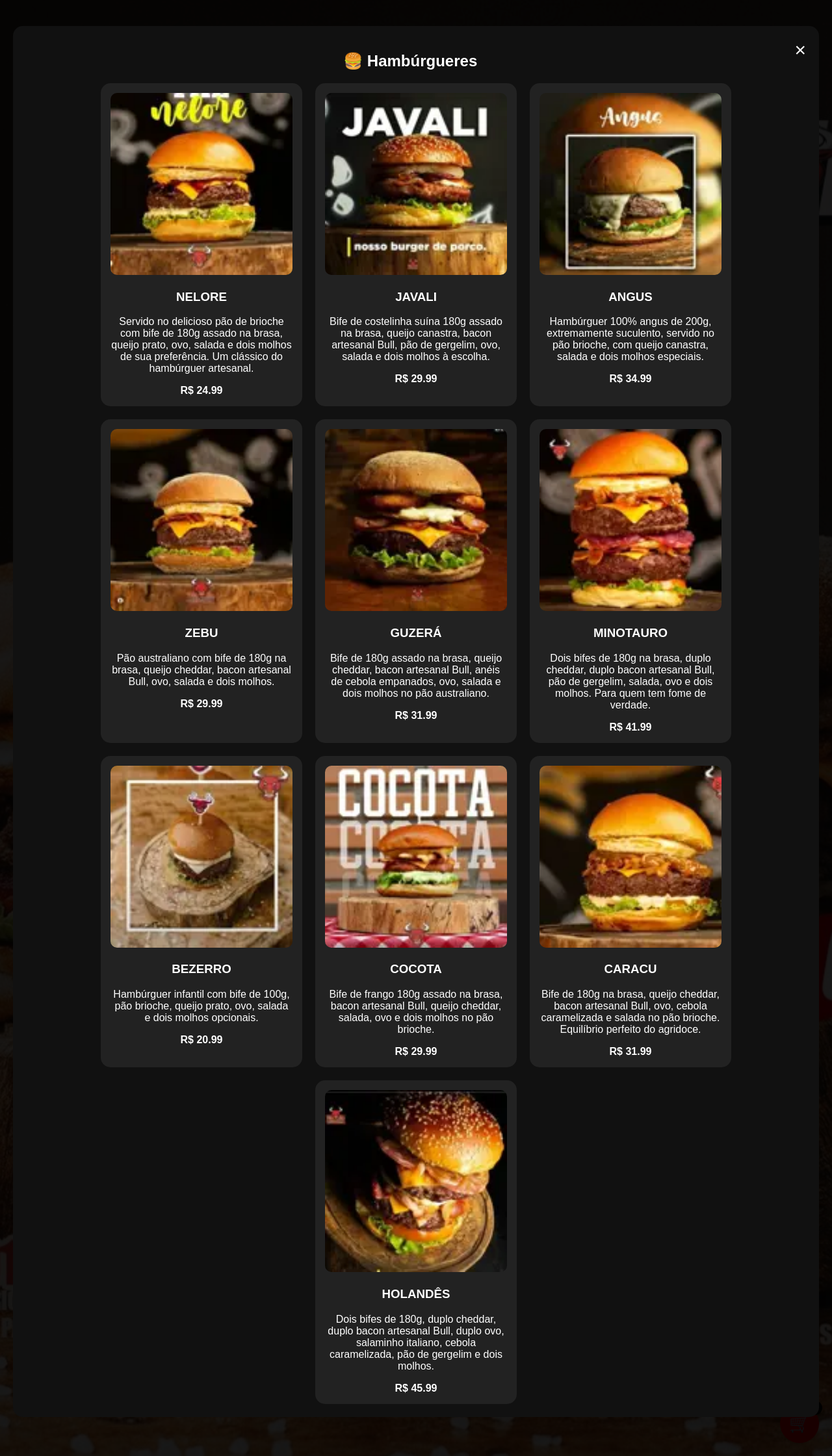
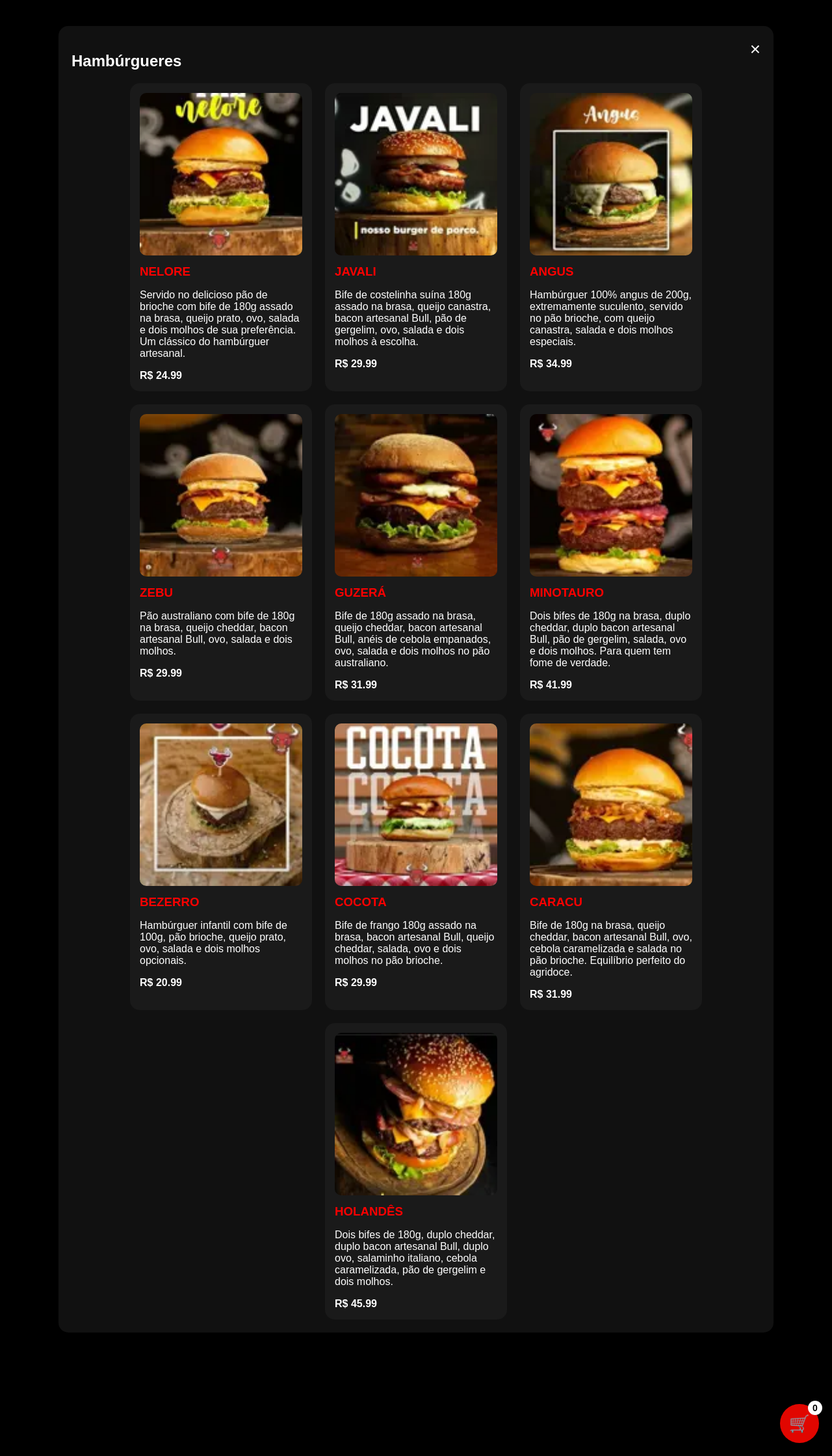
Before and after one commit to vitinnngsts/bullhouse, a Flask app: page / in a window 1280 px wide, after a click on "🍔 Hambúrgueres". Shown: the whole page at 65% size. Run offline with Flask 3, Linux system fonts and the light colour scheme; data that the repository does not hold is empty.

Commit message:
force redeploy now

```diff
--- a/fakebullhouse/templates/homepage.html
+++ b/fakebullhouse/templates/homepage.html
@@ -2,42 +2,69 @@
 <html lang="pt-br">
 <head>
 <meta charset="UTF-8">
-<title>CARDÁPIO BULL</title>
+<title>Cardápio Bull</title>
 <meta name="viewport" content="width=device-width, initial-scale=1.0">
 
 <style>
+* {
+    box-sizing: border-box;
+    font-family: Arial, sans-serif;
+}
+
 body {
-    background-image: url("{{ url_for('static', filename='fundo/fundo.png') }}");
-    background-size: cover;
-    background-position: center;
-    background-repeat: no-repeat;
+    margin: 0;
+    background: black;
+    color: white;
     min-height: 100vh;
-    margin: 0;
-    font-family: Arial, sans-serif;
-    color: white;
+}
+
+/* ===== TOURO DE FUNDO ===== */
+.touro {
+    position: fixed;
+    inset: 0;
+    background: url("{{ url_for('static', filename='logo/logo.png') }}") no-repeat center;
+    background-size: 65%;
+    opacity: 0.75;
+    z-index: -2;
+    filter: drop-shadow(0 0 60px rgba(225,0,0,0.6));
 }
 
 /* ===== CENTRAL ===== */
 .central {
     text-align: center;
-    background: rgba(0,0,0,0.65);
+    background: rgba(0,0,0,0.45);
+    backdrop-filter: blur(6px);
     padding: 30px;
     border-radius: 20px;
-    max-width: 90%;
+    max-width: 420px;
     margin: 40px auto;
 }
 
 h1 {
-    font-size: clamp(40px, 8vw, 100px);
+    font-size: 48px;
     margin-bottom: 10px;
+    color: #ff0000;
+}
+
+.central img {
+    width: 160px;
+    margin-bottom: 20px;
 }
 
 button {
-    padding: 12px 20px;
+    padding: 14px;
+    width: 100%;
+    margin-top: 10px;
+    border: none;
     border-radius: 10px;
-    border: none;
-    font-size: 16px;
+    background: #e10600;
+    color: white;
+    font-size: 18px;
     cursor: pointer;
+}
+
+button:hover {
+    opacity: 0.9;
 }
 
 /* ===== MODAIS ===== */
@@ -45,27 +72,26 @@ button {
     display: none;
     position: fixed;
     inset: 0;
-    background: rgba(0,0,0,0.9);
-    z-index: 100;
+    background: rgba(0,0,0,0.95);
+    z-index: 10;
     overflow-y: auto;
 }
 
 .modal-content {
     background: #111;
-    max-width: 1200px;
+    max-width: 1100px;
     margin: 40px auto;
     padding: 20px;
     border-radius: 15px;
-    text-align: center;
 }
 
 .close {
-    font-size: 30px;
+    font-size: 28px;
     float: right;
     cursor: pointer;
 }
 
-/* ===== GRID ===== */
+/* ===== GRID / CARDS ===== */
 .grid {
     display: flex;
     flex-wrap: wrap;
@@ -73,13 +99,17 @@ button {
     justify-content: center;
 }
 
-/* ===== CARD ===== */
 .card {
-    background: #222;
+    background: #1a1a1a;
+    border-radius: 15px;
     padding: 15px;
-    border-radius: 15px;
     width: 280px;
     cursor: pointer;
+    transition: transform 0.2s;
+}
+
+.card:hover {
+    transform: scale(1.03);
 }
 
 .card img {
@@ -87,68 +117,108 @@ button {
     border-radius: 10px;
 }
 
-/* ===== CARRINHO FIXO ===== */
+.card h3 {
+    margin: 10px 0 5px;
+    color: #ff0000;
+}
+
+/* ===== MODAL PRODUTO ===== */
+#modal-produto img {
+    width: 160px;
+    margin-bottom: 10px;
+}
+
+/* ===== CARRINHO FLUTUANTE ===== */
 .carrinho-btn {
     position: fixed;
+    right: 20px;
     bottom: 20px;
-    right: 20px;
-    background: red;
+    background: #e10600;
     width: 60px;
     height: 60px;
     border-radius: 50%;
+    display: flex;
+    justify-content: center;
+    align-items: center;
     font-size: 26px;
-    color: white;
-    display: flex;
-    align-items: center;
-    justify-content: center;
+    cursor: pointer;
+    z-index: 20;
 }
 
-.badge {
+.carrinho-contador {
     position: absolute;
     top: -5px;
     right: -5px;
-    background: black;
-    color: white;
+    background: white;
+    color: black;
     font-size: 14px;
     width: 22px;
     height: 22px;
     border-radius: 50%;
+    display: flex;
+    justify-content: center;
+    align-items: center;
+    font-weight: bold;
 }
 
-/* ===== MODAL ADD ===== */
-#img-produto {
-    width: 200px;
+/* ===== CARRINHO MODAL ===== */
+.carrinho-modal {
+    display: none;
+    position: fixed;
+    right: 20px;
+    bottom: 90px;
+    background: #111;
+    width: 300px;
+    padding: 15px;
     border-radius: 15px;
+    z-index: 30;
 }
 
-input, textarea {
-    width: 90%;
-    padding: 10px;
-    border-radius: 8px;
-    border: none;
+.item-carrinho {
+    display: flex;
+    justify-content: space-between;
+    margin-bottom: 6px;
+}
+
+.item-carrinho button {
+    background: transparent;
+    color: red;
+    font-size: 16px;
+    width: auto;
+}
+
+/* ===== RESPONSIVO ===== */
+@media (max-width: 768px) {
+    .touro {
+        background-size: 90%;
+    }
+    h1 {
+        font-size: 36px;
+    }
 }
 </style>
 </head>
 
 <body>
 
+<div class="touro"></div>
+
 <div class="central">
-    <h1>CARDÁPIO BULL</h1>
-    <img src="{{ url_for('static', filename='logo/logo.png') }}" width="180"><br><br>
-
+    <h1>BULL HOUSE</h1>
+    <img src="{{ url_for('static', filename='logo/logo.png') }}">
     <button onclick="abrirModal('hamburgueres')">🍔 Hambúrgueres</button>
     <button onclick="abrirModal('porcoes')">🍟 Porções</button>
 </div>
 
-<!-- ===== MODAL HAMBURGUER ===== -->
+<!-- ===== MODAL HAMBURGUERES ===== -->
 <div id="hamburgueres" class="modal">
 <div class="modal-content">
 <span class="close" onclick="fecharModal('hamburgueres')">×</span>
-<h2>🍔 Hambúrgueres</h2>
-
+<h2>Hambúrgueres</h2>
 <div class="grid">
 {% for p in produtos_hamburguer %}
-<div class="card" onclick="abrirProduto({{ p.id }}, '{{ p.nome }}', '{{ p.imagem }}', '{{ p.descricao }}', 'hamburgueres')">
+<div class="card"
+onclick="abrirProduto({{ p.id }}, '{{ p.nome }}', '{{ p.imagem }}', '{{ p.descricao }}', 'hamburgueres')">
 <img src="{{ url_for('static', filename='hamburgueres/' + p.imagem) }}">
 <h3>{{ p.nome }}</h3>
 <p>{{ p.descricao }}</p>
@@ -156,19 +226,18 @@ input, textarea {
 </div>
 {% endfor %}
 </div>
-
 </div>
 </div>
 
-<!-- ===== MODAL PORÇÕES (BUG CORRIGIDO AQUI) ===== -->
+<!-- ===== MODAL PORÇÕES ===== -->
 <div id="porcoes" class="modal">
 <div class="modal-content">
 <span class="close" onclick="fecharModal('porcoes')">×</span>
-<h2>🍟 Porções</h2>
-
+<h2>Porções</h2>
 <div class="grid">
 {% for p in produtos_porcoes %}
-<div class="card" onclick="abrirProduto({{ p.id }}, '{{ p.nome }}', '{{ p.imagem }}', '{{ p.descricao }}', 'porcoes')">
+<div class="card"
+onclick="abrirProduto({{ p.id }}, '{{ p.nome }}', '{{ p.imagem }}', '{{ p.descricao }}', 'porcoes')">
 <img src="{{ url_for('static', filename='porcoes/' + p.imagem) }}">
 <h3>{{ p.nome }}</h3>
 <p>{{ p.descricao }}</p>
@@ -176,76 +245,93 @@ input, textarea {
 </div>
 {% endfor %}
 </div>
-
 </div>
 </div>
 
-<!-- ===== MODAL ADD CARRINHO ===== -->
-<div id="modal-carrinho" class="modal">
+<!-- ===== MODAL PRODUTO ===== -->
+<div id="modal-produto" class="modal">
 <div class="modal-content">
-<span class="close" onclick="fecharModal('modal-carrinho')">×</span>
-
+<span class="close" onclick="fecharModal('modal-produto')">×</span>
 <img id="img-produto">
 <h2 id="nome-produto"></h2>
 <p id="desc-produto"></p>
-
-<label>Quantidade</label><br>
-<input type="number" id="qtd" value="1"><br><br>
-
-<label>Observações</label><br>
-<textarea id="obs"></textarea><br><br>
-
-<button onclick="adicionarCarrinho()">Adicionar ao carrinho</button>
+<input type="number" id="qtd" value="1" min="1">
+<textarea id="obs" placeholder="Observações"></textarea>
+<button onclick="adicionar()">Adicionar ao carrinho</button>
 </div>
 </div>
 
-<!-- ===== BOTÃO CARRINHO ===== -->
-<div class="carrinho-btn" onclick="window.location='/checkout'">
+<!-- ===== CARRINHO ===== -->
+<div class="carrinho-btn" onclick="toggleCarrinho()">
 🛒
-<span class="badge" id="qtd-carrinho">0</span>
+<div class="carrinho-contador" id="contador">0</div>
+</div>
+
+<div class="carrinho-modal" id="carrinho-modal">
+<div id="lista"></div>
+<p><strong>Total: R$ <span id="total">0.00</span></strong></p>
+<a href="/checkout"><button>Finalizar Pedido</button></a>
 </div>
 
 <script>
 let produtoAtual = {};
 
-function abrirModal(id){ document.getElementById(id).style.display = "block"; }
-function fecharModal(id){ document.getElementById(id).style.display = "none"; }
+function abrirModal(id){ document.getElementById(id).style.display="block"; }
+function fecharModal(id){ document.getElementById(id).style.display="none"; }
 
-function abrirProduto(id, nome, img, desc, pasta){
-    produtoAtual = { id, nome };
-    document.getElementById("nome-produto").innerText = nome;
-    document.getElementById("desc-produto").innerText = desc;
+function abrirProduto(id,nome,img,desc,categoria){
+    produtoAtual={id,nome};
+    document.getElementById("nome-produto").innerText=nome;
+    document.getElementById("desc-produto").innerText=desc;
     document.getElementById("img-produto").src =
-        "{{ url_for('static', filename='') }}" + pasta + "/" + img;
-    abrirModal("modal-carrinho");
+        "{{ url_for('static', filename='') }}" + categoria + "/" + img;
+    abrirModal("modal-produto");
 }
 
-function adicionarCarrinho(){
-    fetch("/add_carrinho", {
-        method: "POST",
-        headers: {"Content-Type": "application/json"},
-        body: JSON.stringify({
-            id: produtoAtual.id,
-            nome: produtoAtual.nome,
-            quantidade: document.getElementById("qtd").value,
-            observacoes: document.getElementById("obs").value
-        })
-    }).then(()=>{
-        fecharModal("modal-carrinho");
-        atualizarCarrinho();
-    });
+function adicionar(){
+fetch("/add_carrinho",{
+method:"POST",
+headers:{"Content-Type":"application/json"},
+body:JSON.stringify({
+id:produtoAtual.id,
+nome:produtoAtual.nome,
+quantidade:document.getElementById("qtd").value,
+observacoes:document.getElementById("obs").value
+})
+}).then(()=>{
+fecharModal("modal-produto");
+carregar();
+});
 }
 
-function atualizarCarrinho(){
-    fetch("/get_carrinho")
-    .then(r=>r.json())
-    .then(c=>{
-        let total = c.reduce((s,i)=>s+i.quantidade,0);
-        document.getElementById("qtd-carrinho").innerText = total;
-    });
+function toggleCarrinho(){
+const c=document.getElementById("carrinho-modal");
+c.style.display=c.style.display==="block"?"none":"block";
 }
 
-window.onload = atualizarCarrinho;
+function carregar(){
+fetch("/get_carrinho").then(r=>r.json()).then(d=>{
+document.getElementById("lista").innerHTML="";
+document.getElementById("contador").innerText=d.length;
+d.forEach(i=>{
+document.getElementById("lista").innerHTML+=`
+<div class="item-carrinho">
+${i.nome} x${i.quantidade}
+<button onclick="remover(${i.id})">❌</button>
+</div>`;
+});
+});
+fetch("/total").then(r=>r.json()).then(d=>{
+document.getElementById("total").innerText=d.total.toFixed(2);
+});
+}
+
+function remover(id){
+fetch("/remover_carrinho",{method:"POST",headers:{"Content-Type":"application/json"},body:JSON.stringify({id})})
+.then(()=>carregar());
+}
+
+window.onload=carregar;
 </script>
 
 </body>
```
